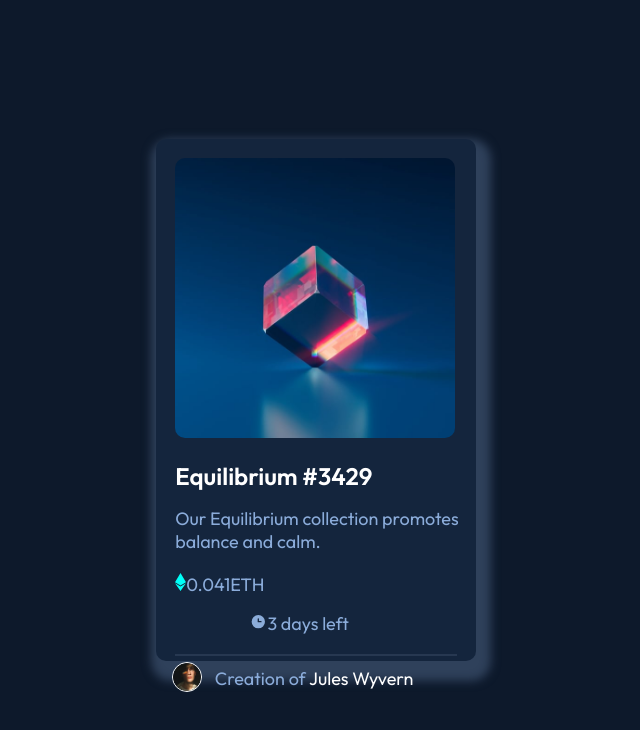
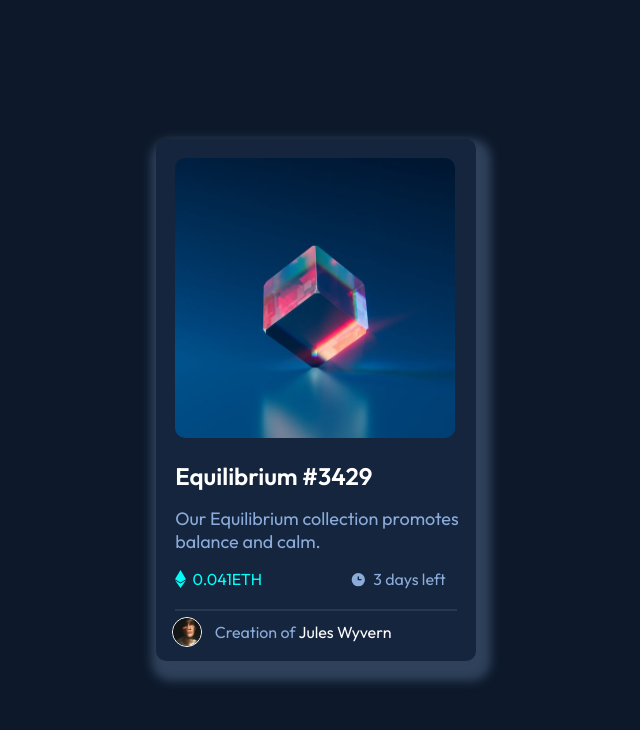
Before and after one commit to saminstein/NFT-Preview-Card, a plain HTML site: page index.html in a window 1280 px wide. Shown: the whole page, without its empty margins (324-964 px from the left). Drawn offline with Linux system fonts and the light colour scheme; a web font is replaced by a local one.

Commit message:
Update styles.css

```diff
--- a/styles.css
+++ b/styles.css
@@ -71,89 +71,129 @@ p {
 }
 
 
-.icon-eth {
-  margin-left: 1.2rem;
-  margin-top: 1.2rem;
+.coin-info {
+
+  display: flex;
+
+  justify-content: space-between;
+
 }
 
 
-.eth-price {
+.icon-eth {
+
+  display: flex;
+
+  flex-direction: row;
+
+  align-items: center;
+
+  column-gap: 0.4rem;
+
   color: hsl(178, 100%, 50%);
+
   font-family: 'Outfit';
-  font-size: 15px;
+
   font-weight: 400;
-  margin-left: 2px;
-  margin-top: 10px;
-}
 
+  font-size: 1rem;
 
-.eth-count {
-  color: hsl(215, 51%, 70%);
-  font-family: 'Outfit';
-  font-size: 17px;
-  font-weight: 300;
-  margin-left: 0.6rem;
-  padding-bottom: 6rem;
 }
 
 
 .icon-timer {
-  margin-left: 5.9rem;
-  margin-top: 1rem;
-}
+
+  display: flex;
+
+  flex-direction: row;
+
+  align-items: center;
+
+  margin-right: 1.9rem;
+
+  column-gap: 0.4rem;
+
+  font-family: 'Outfit';
+
+  font-weight: 400;
+
+  font-size: 1rem;
+
+ }
 
 
 hr {
+
   margin: 1.2rem 1.2rem 0 1.2rem;
+
   border: 1px solid hsl(215, 32%, 27%);
+
   opacity: 0.7;
+
 }
 
 
 .creator {
+
   display: flex;
+
 }
 
 
 .face {
+
   margin-top: 0.4rem;
+
   margin-left: 1rem;
+
   width: 30px;
+
   height: 30px;
+
   border: 1px solid white;
+
   border-radius: 50%;
+
 }
 
 
 .C-blue {
+
   margin-left: 0.8rem;
+
   margin-top: 0.7rem;
+
+  font-size: 1rem;
+
 }
 
 
 .J-white {
+
   color: #fff;
+
   text-decoration: none;
+
 }
 
 
 a:hover {
+
   color: hsl(178, 100%, 50%);
+
   transition: 0.3s ease-in-out;
+
   cursor: pointer;
+
 }
 
 
 h1:hover {
+
   color: hsl(178, 100%, 50%);
+
   transition: 0.3s ease-in-out;
+
   cursor: pointer;
+
 }
-
-
-/*
-div img:hover {
-  color: red;
-  cursor:pointer;
-}
-*/
```
